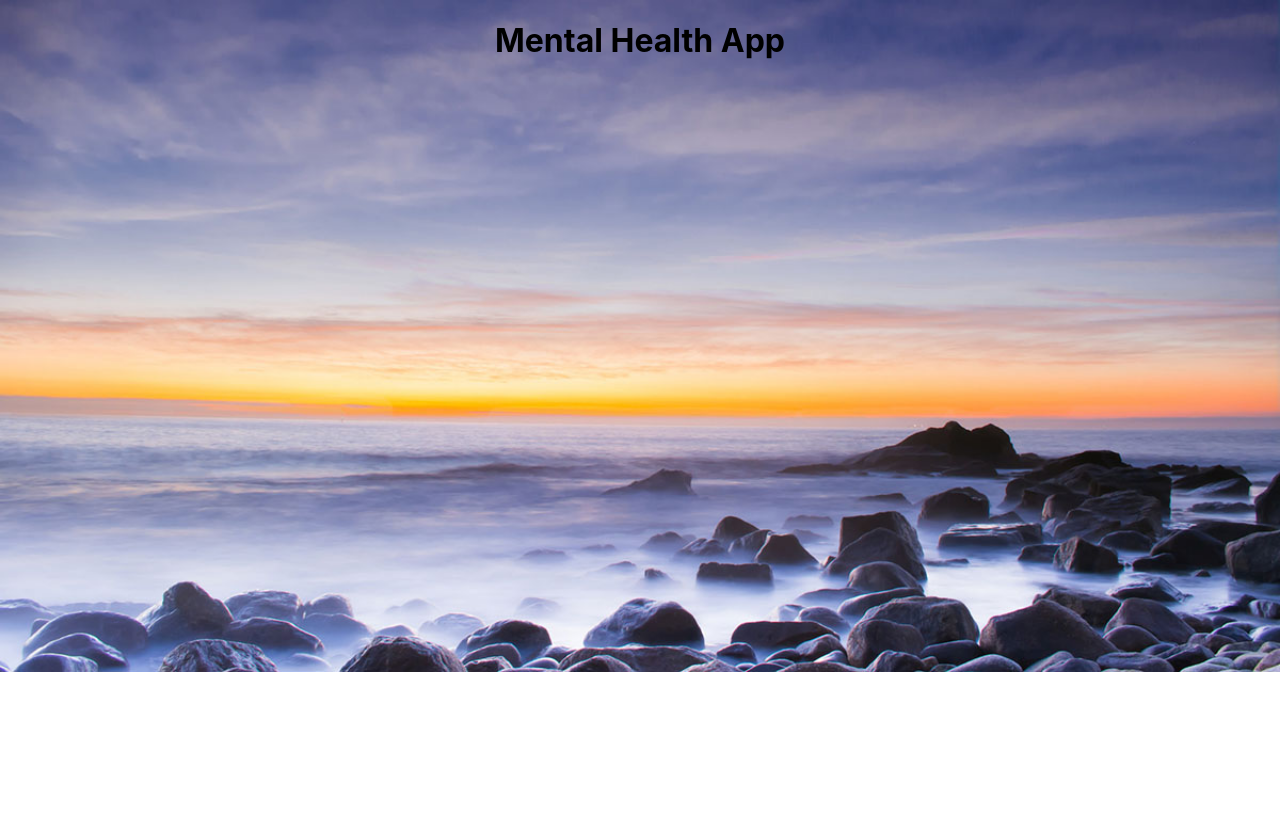
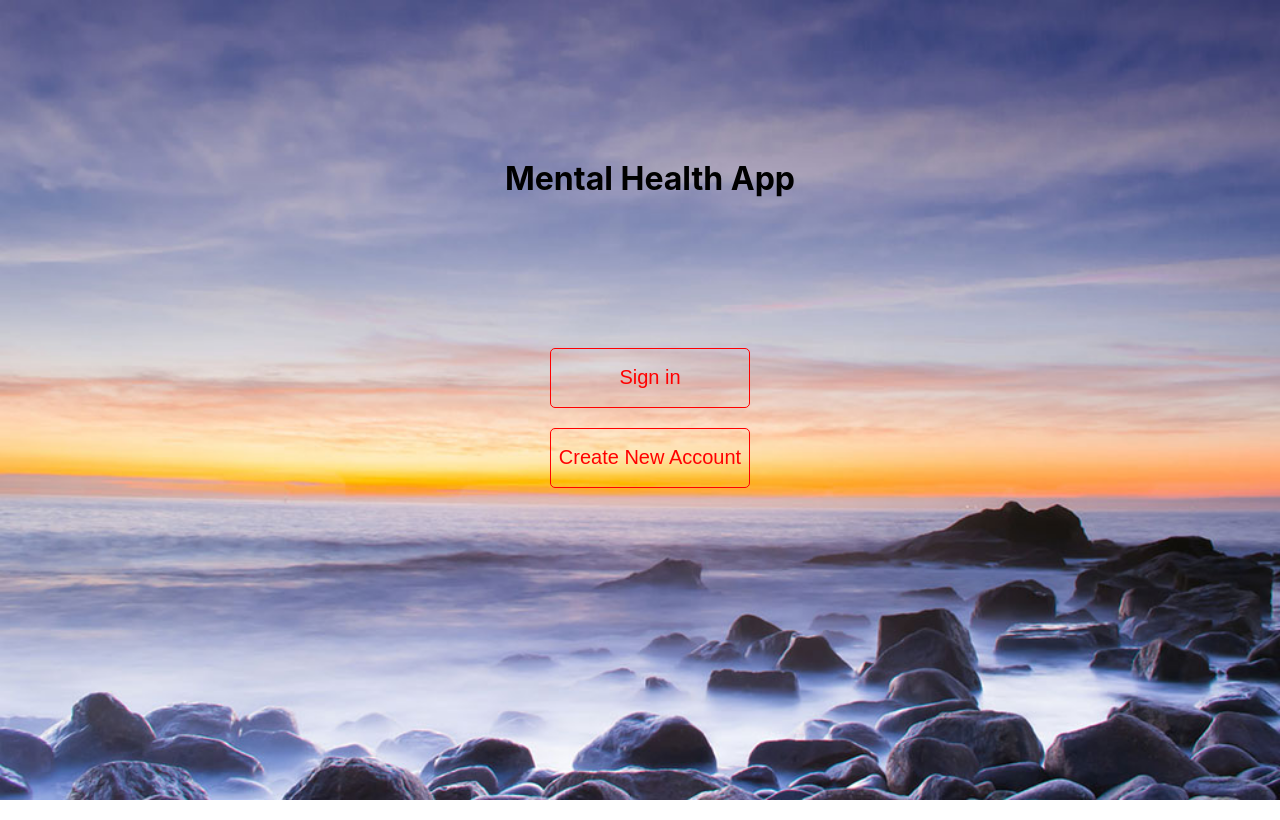
Before and after one commit to aaruza/htn-mental-health, a React (Create React App) app in the folder root/frontend/: page / in a window 1280 px wide. Built offline with nearby package versions, Linux system fonts and the light colour scheme.

Commit message:
created sign-in page

```diff
--- /dev/null
+++ b/root/frontend/src/components/Buttons/button.js
@@ -0,0 +1,12 @@
+// import React, { Component } from 'react'
+
+// export default class Button extends Component {
+
+//     render() {
+
+//         return (
+
+//         )
+//     }
+
+// }
--- /dev/null
+++ b/root/frontend/src/components/Buttons/transparentbutton.css
@@ -0,0 +1,13 @@
+.TransparentButton {
+    height: 60px;
+    width: 200px;
+    color: red;
+    background-color: rgba(0,0,0,0) !important;
+    border: 1px solid red;
+    border-radius: 5px;
+    font-family: sans-serif;
+    font-size: 20px;
+
+    margin: 20px auto 20px auto;
+    display:block;
+}
--- /dev/null
+++ b/root/frontend/src/components/Buttons/transparentbutton.js
@@ -0,0 +1,14 @@
+import React, { Component } from 'react'
+import './transparentbutton.css'
+
+export default class TransparentButton extends Component {
+    render() {
+        var text = ""
+        var onClick = () => {}
+        this.props.text == null ? text = "Click Me!" : text = this.props.text
+        this.props.onClick == null ? onClick = () => {} : onClick = this.props.onClick
+        return (
+            <button onClick={onClick} className="TransparentButton">{text}</button>
+        )
+    }
+}
--- /dev/null
+++ b/root/frontend/src/components/Divs/popup.css
@@ -0,0 +1,46 @@
+.Masking-div {
+    background-color: rgba(165, 148, 148, 0.5);
+    position: fixed;
+    top:0px;
+    left:0px;
+    width: 100vw;
+    height: 100vh;
+    margin: 0px;
+
+    display: flex;
+    justify-content: center;
+    align-items: center;
+}
+
+.Popup-Content {
+    width: 20vw;
+    height: 40vh;
+    background-color: rgb(155, 214, 216);
+    border-radius: 10px;
+    justify-content: left;
+}
+
+.Popup-formfield{
+    width: 80%;
+    height: 80px;
+}
+
+.forms {
+    padding-top: 50px;
+    padding-bottom: 50px;
+    justify-content: left;
+}
+
+.form-label {
+    width: 100%;
+    height: 20px;
+    font-size: 16px;
+    float: left;
+}
+
+.form-text {
+    width: auto;
+    height: 20px;
+    font-size: 16px;
+    text-align: left;
+}
--- /dev/null
+++ b/root/frontend/src/components/Divs/popup.js
@@ -0,0 +1,77 @@
+import React, {Component} from 'react'
+import "./popup.css"
+// import TransparentButton from "../Buttons/button.js"
+
+export default class Popup extends Component {
+    constructor() {
+        super()
+    }
+
+    render() {
+        var clarity = 0.0
+        var z_index = -9999
+        var onClick = () => {}
+
+        var content = <p>hi</p>
+
+        if(this.props.visible != null && this.props.visible != false) {
+            clarity = 1.0
+            z_index = 9999
+        }
+
+        this.props.onClick == null ? onClick = () => {} : onClick =  this.props.onClick
+
+        if(!(this.props.type == null)) {
+            if(this.props.type == "signup")
+                content = this.signup()
+            if(this.props.type == "signin")
+                content = this.signin()
+        }
+
+
+        return(
+            <div onClick={onClick} style={{opacity: clarity, zIndex: z_index}} className='Masking-div'>
+                <div className="content-pane">
+                    {content}
+                </div>
+            </div>
+        )
+    }
+
+    signup() {
+        return(
+            <div className="Popup-Content">
+                <form className="sign-up">
+                    <h1>Sign up</h1>
+                    <label className='form-label'>Username: </label>
+                    <input className='form-text' type="text" id="username"/>
+                    <br/>
+                    <label className='form-label'>Email</label>
+                    <input className='form-text' type="text" id="email"/>
+                    <br/>
+                    <label className='form-label'>Password</label>
+                    <input className='form-text' type="text" id="password"/>
+                    <br/>
+                    <label className='form-label'>Confirm Password</label>
+                    <input className='form-text' type="text" id="password-confirm"/>
+                    <br/>
+                </form>
+            </div>
+        )
+    }
+
+    signin() {
+        return(
+            <div className="Popup-Content">
+                <form className="sign-in">
+                    <h1>Sign In</h1>
+                    <label className='form-label'>Email</label>
+                    <input className='form-text' type="text" id="email"/>
+                    <br/>
+                    <label className='form-label'>Password</label>
+                    <input className='form-text' type="text" id="password"/>
+                </form>
+            </div>
+        )
+    }
+}
--- a/root/frontend/src/mainpage/mainpage.css
+++ b/root/frontend/src/mainpage/mainpage.css
@@ -1,3 +1,4 @@
+
 .Mainpage {
     margin: 0;
     text-align: center;
@@ -7,17 +8,30 @@
     /* background-image: url('./resources/titlebg.jpg');
     background-repeat: no-repeat;
     background-size: contain; */
-    width:100%;
-    height: auto;
+    padding: 10px;
+    overflow: hidden;
+    width: 100vw;
+    height: 100vh;
+    margin: 0px;
     /* height:0;
     padding-top: 52.5% */
 }
 
 /* img to be the background is set to the maximum width */
 .Mainpage-bg-img {
+    object-fit: cover;
     position: absolute;
-    width:100%;
+    width: 100%;
+    height: 100%;
     left: 0px;
     top: 0px;
     z-index: -1;
 }
+
+.Mainpage-title {
+    padding: 10% 0px 10% 0px;
+}
+
+.transparent-button {
+    background-color: rgba(0,0,0,0);
+}
--- a/root/frontend/src/mainpage/mainpage.js
+++ b/root/frontend/src/mainpage/mainpage.js
@@ -1,15 +1,71 @@
 import './mainpage.css';
 import title_bg_img from "./resources/titlebg.jpg"
+import TransparentButton from "../components/Buttons/transparentbutton.js"
+import Popup from "../components/Divs/popup.js"
+import React, {Component} from 'react'
 
-function Mainpage() {
+
+export default class Mainpage extends Component{
+    constructor(){
+        super()
+        this.state = {
+            sign_in_visible: false,
+            sign_up_visible: false,
+        }
+        this.sign_in_handler = this.sign_in_handler.bind(this)
+        this.sign_up_handler = this.sign_up_handler.bind(this)
+    }
+
+    sign_in_handler(){
+        console.log(!this.state.sign_in_visible)
+        this.setState({
+            sign_in_visible: !this.state.sign_in_visible
+        })
+    }
+
+    sign_up_handler(){
+        console.log(!this.state.sign_up_visible)
+        this.setState({
+            sign_up_visible: !this.state.sign_up_visible
+        })
+    }
+
+    render () {
         return (
             <div className="Mainpage">
+                <Popup visible={this.state.sign_in_visible} onClick={this.sign_in_handler} type="signin"/>
+                <Popup visible={this.state.sign_up_visible} onClick={this.sign_up_handler} type="signup"/>
                 <div className="Mainpage-title-div">
+                    {/* background image */}
                     <img className="Mainpage-bg-img" src={title_bg_img} alt="some text"></img>
-            <h1>Mental Health App</h1>
+                    <h1 className="Mainpage-title">Mental Health App</h1>
+                    <div>
+                        <TransparentButton onClick={this.sign_in_handler} text="Sign in"/>
+                        <TransparentButton onClick={this.sign_up_handler} text="Create New Account"/>
+                    </div>
                 </div>
             </div>
           );
     }
 
-export default Mainpage;
+
+}
+
+// function Mainpage() {
+//   return (
+//     <div className="Mainpage">
+//         <div className="Mainpage-title-div">
+//             {/* background image */}
+//             <img className="Mainpage-bg-img" src={title_bg_img} alt="some text"></img>
+//             <h1 className="Mainpage-title">Mental Health App</h1>
+//             <div>
+//                 <TransparentButton text="Sign in"/>
+//                 <TransparentButton text="Create New Account"/>
+//             </div>
+
+//             {/* <button classname="transparent-bg" colour="red" type="button">Sign in</button>
+//             <button classname="transparent-bg" colour="red" type="button">Create new account</button> */}
+//         </div>
+//     </div>
+//   );
+// }
```
Also changed, not shown: root/frontend/src/components/Buttons/button.css (added), root/frontend/src/components/Divs/imagebox.css (added), root/frontend/src/components/Divs/imagebox.js (added), 1 other file (tests, documents, lock files or other folders). Lines whose indentation alone changed are shown as unchanged.
